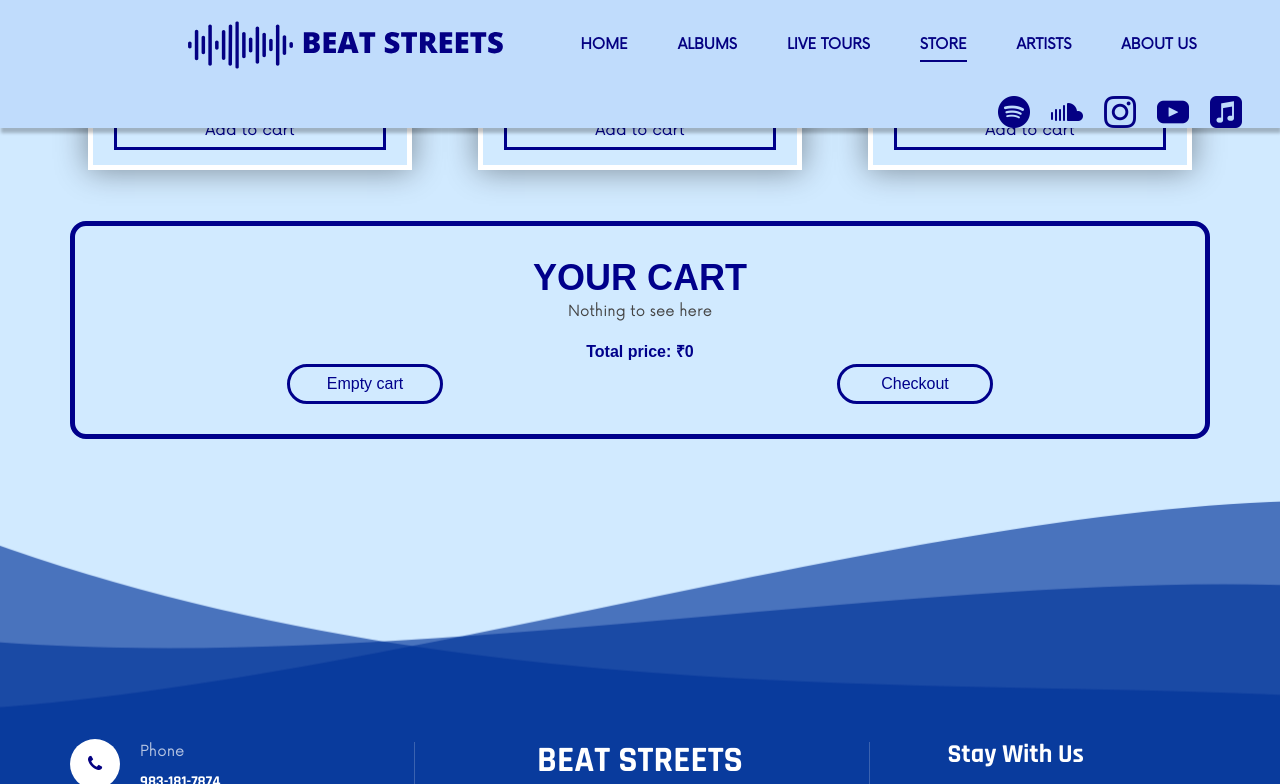
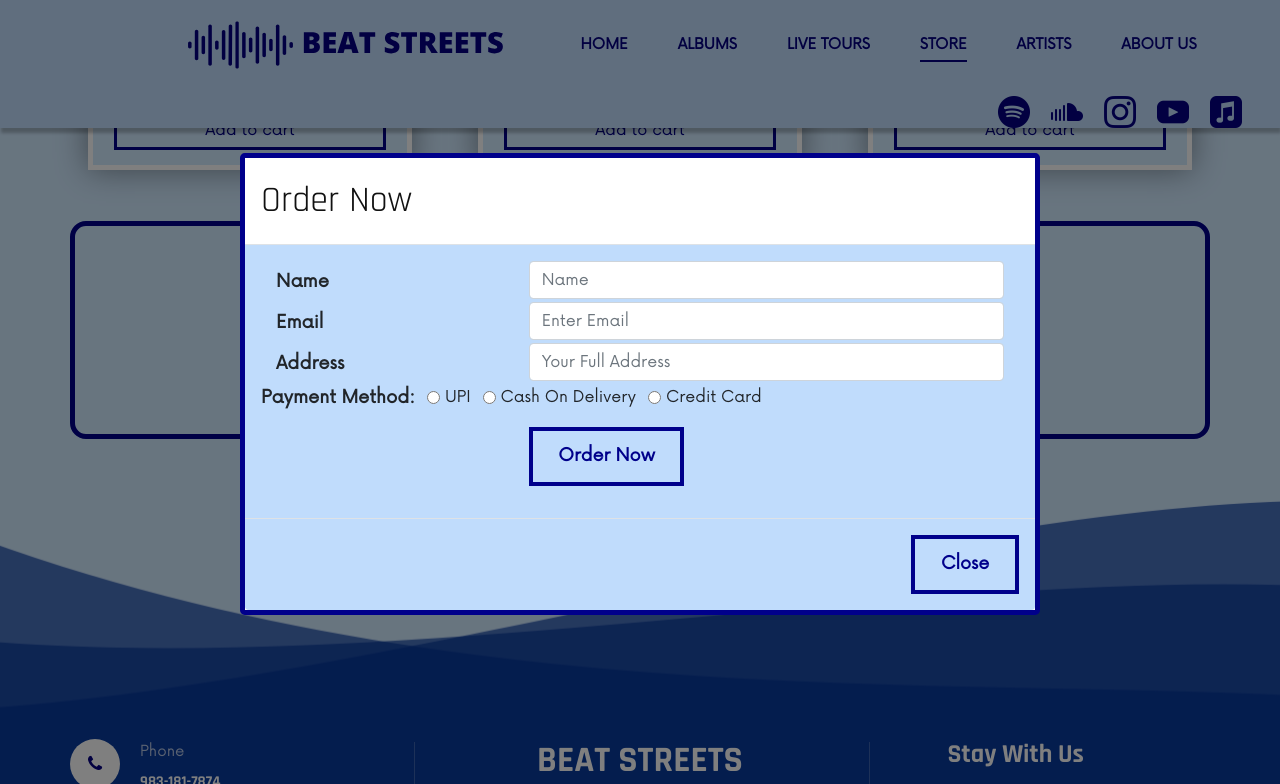
Before and after one commit to skizulot16/beatstreets, a plain HTML site: page store.html in a window 1280 px wide. Both pictures are taken after a click on the button "Checkout". Shown: the part 1787-2571 px from the top of the page. Drawn offline with nearby package versions, Linux system fonts and the light colour scheme; no server answers.

Commit message:
final comit

```diff
--- a/js/newmain.js
+++ b/js/newmain.js
@@ -1,5 +1,5 @@
 const apiKey = "runrxOHnQUeKA1TLb9KDiVtMPqbYvjx6TolBzJrZ";
-const searchUrl = `https://freesound.org/apiv2/search/text/?query=song&filter=duration:[120.0 TO *]&token=${apiKey}`;
+const searchUrl = `https://freesound.org/apiv2/search/text/?query=lofi&filter=duration:[120.0 TO *]&token=${apiKey}`;
 
 fetch(searchUrl)
   .then(response => response.json())
@@ -23,3 +23,14 @@ fetch(searchUrl)
     });
   })
   .catch(error => console.error(error));
+
+function ticket(){
+
+    email=document.getElementById('inputemail').value;
+    document.getElementById('tickets').innerHTML=`THANK YOU FOR PURCHASING, WE WILL CONTACT YOU ON YOUR EMAIL <b>${email}<b>`;
+}
+
+function order(){
+    email=document.getElementById('inputemail').value;
+    document.getElementById('order').innerHTML=`THANK YOU FOR PURCHASING, WE WILL CONTACT YOU ON YOUR EMAIL <b>${email}<b>`;
+}
--- a/store.html
+++ b/store.html
@@ -195,13 +195,67 @@
                     <button class="cartbutton" id="clear">Empty cart</button>
                 </div>
                 <div class="medium-6 col-lg-6 col-md-6 col-sm-6style="border: 3px solid white;">
-                    <button class="cartbutton disabled" title="Work in progress">Checkout</button>
+                    <button class="cartbutton" data-toggle="modal" data-target="#modalId">Checkout</button>
                 </div>
             </div>
         </div>
 
     </div>
 </div>
+<div class="modal fade" id="modalId" tabindex="-1" data-backdrop="static" data-keyboard="false" role="dialog"
+      aria-labelledby="modalTitleId" aria-hidden="true">
+      <div class="modal-dialog modal-dialog-scrollable modal-dialog-centered modal-lg" role="document"
+        style="width: 20000px;">
+        <div class="modal-content">
+          <div class="modal-header" style="text-align:center">
+            <h2 class="modal-title" id="modalTitleId" >Order Now</h2>
+          </div>
+          <div class="modal-body">
+            <div class="container" id="order">
+              <form onsubmit="order()">
+                <div class="mb-3 row">
+                  <label for="inputName" class="col-4 col-form-label" style="font-size: large; font-weight: bold;">Name</label>
+                  <div class="col-8">
+                    <input type="text" required class="form-control" name="inputName" id="inputName" placeholder="Name">
+                  </div>
+                  <label for="inputemail" class="col-4 col-form-label" style="font-size: large; font-weight: bold;">Email</label>
+                  <div class="col-8">
+                    <input type="email" required class="form-control" name="inputemail" id="inputemail"
+                      placeholder="Enter Email">
+                  </div>
+                  <label for="inputName" class="col-4 col-form-label" style="font-size: large; font-weight: bold;">Address</label>
+                  <div class="col-8">
+                    <input type="text" required class="form-control" name="inputName" id="inputName" placeholder="Your Full Address">
+                  </div>
+                  <span style="font-size: large; font-weight: bold;" class="form-check-inline">Payment Method:</span>
+                    <div class="form-check form-check-inline">
+                    <input class="form-check-input" required type="radio" name="payment" id="upi" value="{3:option1}">
+                    <label class="form-check-label" for="upi">UPI</label>
+                    </div>
+                    <div class="form-check form-check-inline">
+                    <input class="form-check-input" required type="radio" name="payment" id="cod" value="option2">
+                    <label class="form-check-label" for="cod">Cash On Delivery</label>
+                    </div>
+                    <div class="form-check form-check-inline">
+                    <input class="form-check-input" required type="radio" name="payment" id="cc" value="option3">
+                    <label class="form-check-label" for="cc">Credit Card</label>
+                    </div>
+                </div>
+                <div class="mb-3 row">
+                  <div class="offset-sm-4 col-sm-8">
+                    <button type="submit" class="button button--small button--black">Order Now</button>
+                  </div>
+                </div>
+              </form>
+            </div>
+          </div>
+          <div class="modal-footer">
+
+            <button type="button" class="button button--small button--black" data-dismiss="modal">Close</button>
+          </div>
+        </div>
+      </div>
+    </div>
 <!-- Footer Section Begin -->
 <footer class="footer footer--normal spad set-bg" data-setbg="footer.png">
     <div class="container">
@@ -250,7 +304,7 @@
       <% _.each(items, function (item) { %> <div class = "panel"> <h3> <%= item.name %> </h3>  <span class="label">
     <%= item.count %> piece<% if(item.count > 1)
     {%>s
-    <%}%> for <%= item.total %>$</span > </div>
+    <%}%> for <%= item.total %>₹</span > </div>
     <% }); %>
     </script>
     <script src='https://cdnjs.cloudflare.com/ajax/libs/jquery/2.1.3/jquery.min.js'></script>
@@ -264,6 +318,7 @@
 <script src="js/jquery.slicknav.js"></script>
 <script src="js/owl.carousel.min.js"></script>
 <script src="js/main.js"></script>
+<script src="js/newmain.js"></script>
 </body>
 
 </html>
```
Also changed, not shown: tours.html (+13 -12 lines).
